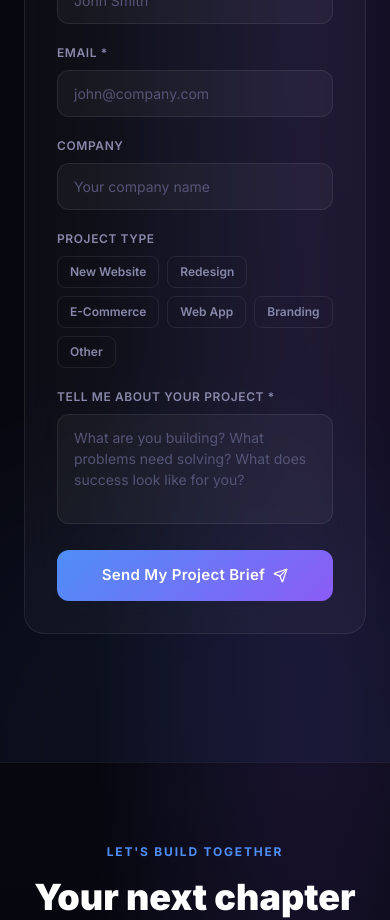
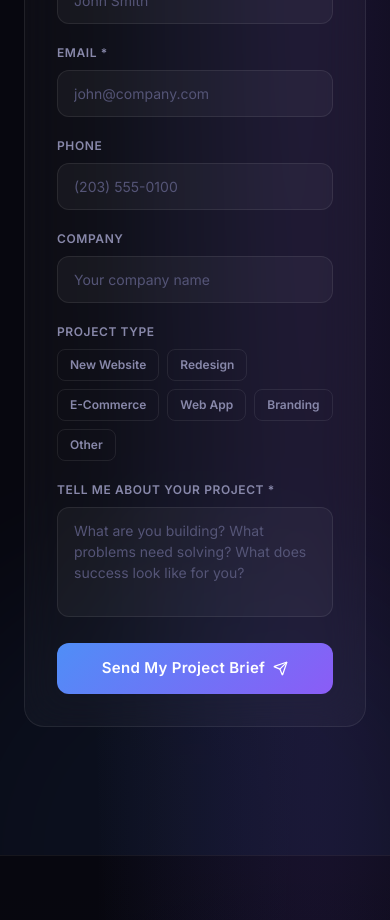
Before and after one commit to tudiKnowsCode/personal-website, a Next.js app: page / in a window 390 px wide. Shown: the part 11060-11980 px from the top of the page. Built offline with nearby package versions, Linux system fonts and the light colour scheme; no server answers.

Commit message:
added phone number to contact form

```diff
--- a/src/components/sections/Contact.tsx
+++ b/src/components/sections/Contact.tsx
@@ -20,7 +20,7 @@ export default function Contact() {
   const [sending, setSending] = useState(false)
   const [error, setError] = useState('')
   const [form, setForm] = useState({
-    name: '', email: '', company: '', projectType: '', message: '',
+    name: '', email: '', phone: '', company: '', projectType: '', message: '',
   })
 
   const handleSubmit = async (e: React.FormEvent) => {
@@ -167,6 +167,17 @@ export default function Contact() {
                   </div>
 
                   <div>
+                    <label className="block text-[12px] font-semibold text-[#8888aa] mb-2 uppercase tracking-wider">Phone</label>
+                    <input
+                      type="tel"
+                      value={form.phone}
+                      onChange={(e) => setForm({ ...form, phone: e.target.value })}
+                      placeholder="(203) 555-0100"
+                      className="w-full bg-white/[0.04] border border-white/[0.08] rounded-xl px-4 py-3 text-white text-[14px] placeholder-[#555577] focus:outline-none focus:border-[#4f8ef7]/50 transition-colors"
+                    />
+                  </div>
+
+                  <div>
                     <label className="block text-[12px] font-semibold text-[#8888aa] mb-2 uppercase tracking-wider">Company</label>
                     <input
                       type="text"
```
